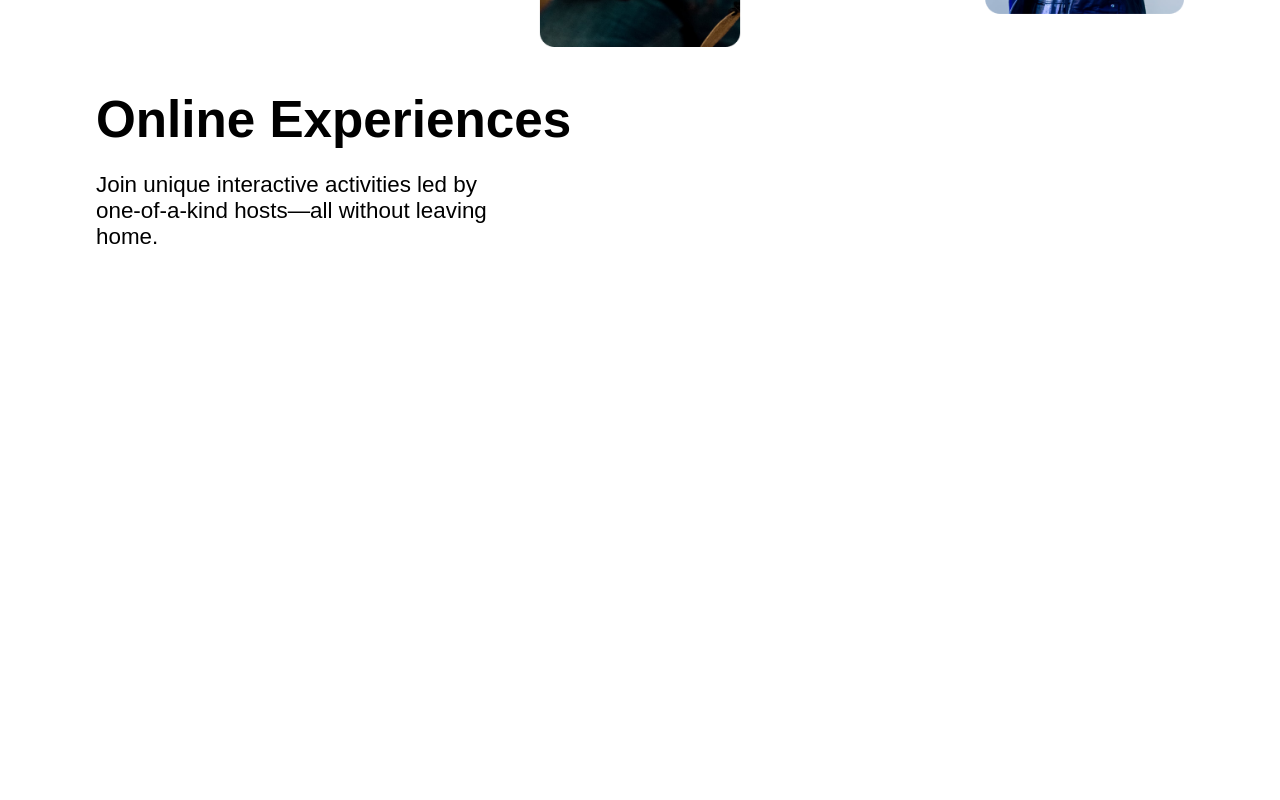
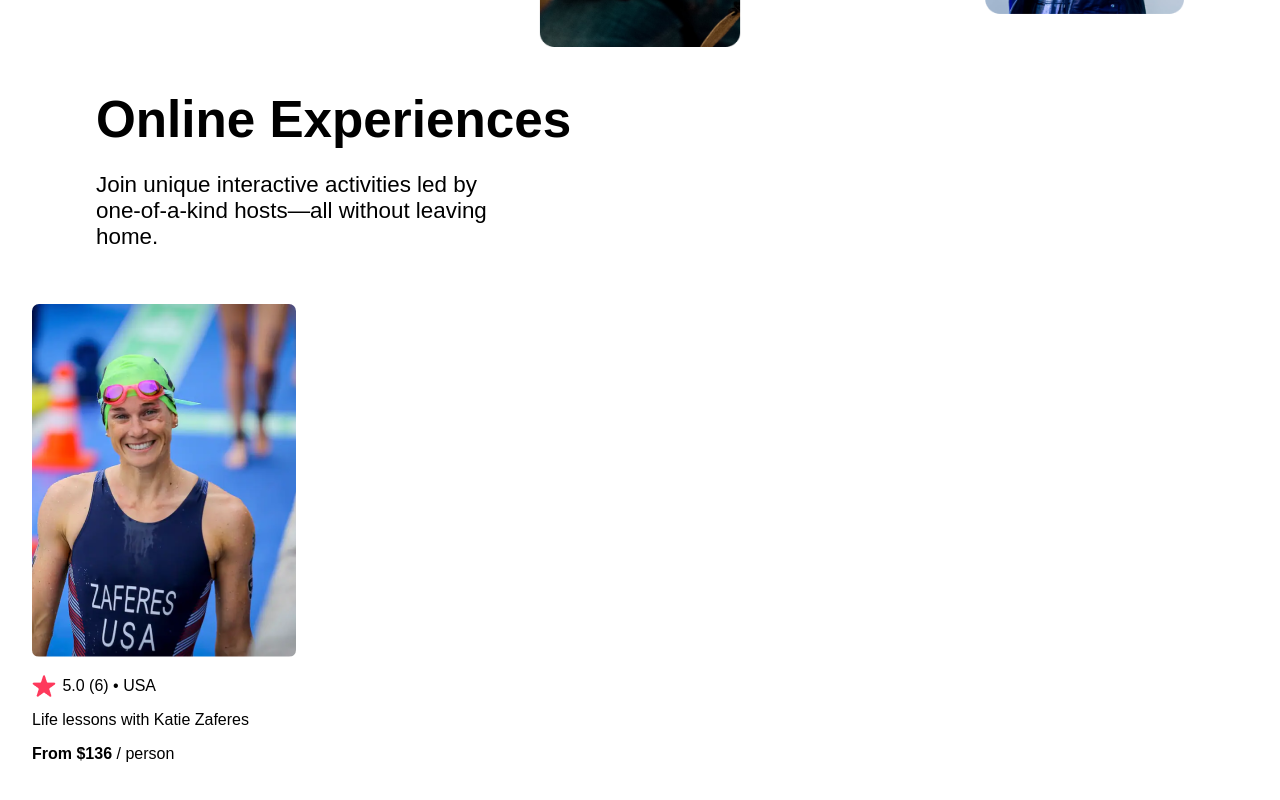
Before and after one commit to Azolyth/Airbnb-Clone, a React (Vite) app: page / in a window 1280 px wide. Shown: the part 702-1502 px from the top of the page. Before the commit the page ends 974 px from the top, so only its background shows below. Built offline with nearby package versions, Linux system fonts and the light colour scheme.

Commit message:
Setup card component

```diff
--- a/src/App.jsx
+++ b/src/App.jsx
@@ -3,12 +3,14 @@ import React from 'react';
 // Components
 import Nav from './components/Nav';
 import Hero from './components/Hero';
+import Card from './components/Card';
 
 const App = () => {
   return (
     <div className='container'>
       <Nav />
       <Hero />
+      <Card />
     </div>
   );
 };
--- /dev/null
+++ b/src/components/Card.jsx
@@ -0,0 +1,22 @@
+import React from 'react';
+
+import cardImage from '../images/katie-zaferes.png';
+import cardStar from '../images/star.png';
+
+const Card = () => {
+  return (
+    <section className='card'>
+      <img className='card-image' src={cardImage} />
+      <div className='card-rating'>
+        <img className='card-star' src={cardStar} />
+        <p className='card-rating-info'>5.0 (6) • USA</p>
+      </div>
+      <p className='card-title'>Life lessons with Katie Zaferes</p>
+      <p className='card-pricing'>
+        <span className='bold'>From $136</span> / person
+      </p>
+    </section>
+  );
+};
+
+export default Card;
--- a/src/components/Hero.jsx
+++ b/src/components/Hero.jsx
@@ -5,13 +5,13 @@ import photoGrid from '../images/photo-grid.png';
 
 const Hero = () => {
   return (
-    <header>
+    <section className='hero'>
       <img className='photo-grid' src={photoGrid} alt='A collage of cultrale images' />
-      <h1 className='hero-title'>Online Experiences</h1>
+      <h1 className='hero-header'>Online Experiences</h1>
       <p className='hero-body'>
         Join unique interactive activities led by one-of-a-kind hosts—all without leaving home.
       </p>
-    </header>
+    </section>
   );
 };
 
--- a/src/styles/index.css
+++ b/src/styles/index.css
@@ -12,7 +12,7 @@ nav {
   box-shadow: 0px 2.4px 9px #ccc;
 }
 
-header {
+.hero {
   width: 85%;
   margin: 0 auto;
 }
@@ -27,16 +27,46 @@ header {
   margin-top: 2em;
 }
 
+.card {
+  padding: 2em;
+}
+
+.card-image {
+  border-radius: 7px;
+}
+
+.card-rating {
+  display: flex;
+  align-items: center;
+}
+
+.card-star {
+  margin: 0 0.4em 0 0;
+}
+
 /* Typography */
 
-.hero-title {
+.hero-header {
   font-weight: 600;
   font-size: 3.2rem;
   margin: 0.775em 0 0 0;
 }
 
+.hero-body,
+.card-title,
+.card-rating {
+  font-weight: 300;
+}
+
 .hero-body {
-  font-weight: 300;
   font-size: 1.4rem;
   max-width: 400px;
 }
+
+.card-title {
+  margin-top: 0;
+}
+
+.bold {
+  font-weight: 600;
+}
```
Also changed, not shown: src/images/katie-zaferes.png (added), src/images/star.png (added).
